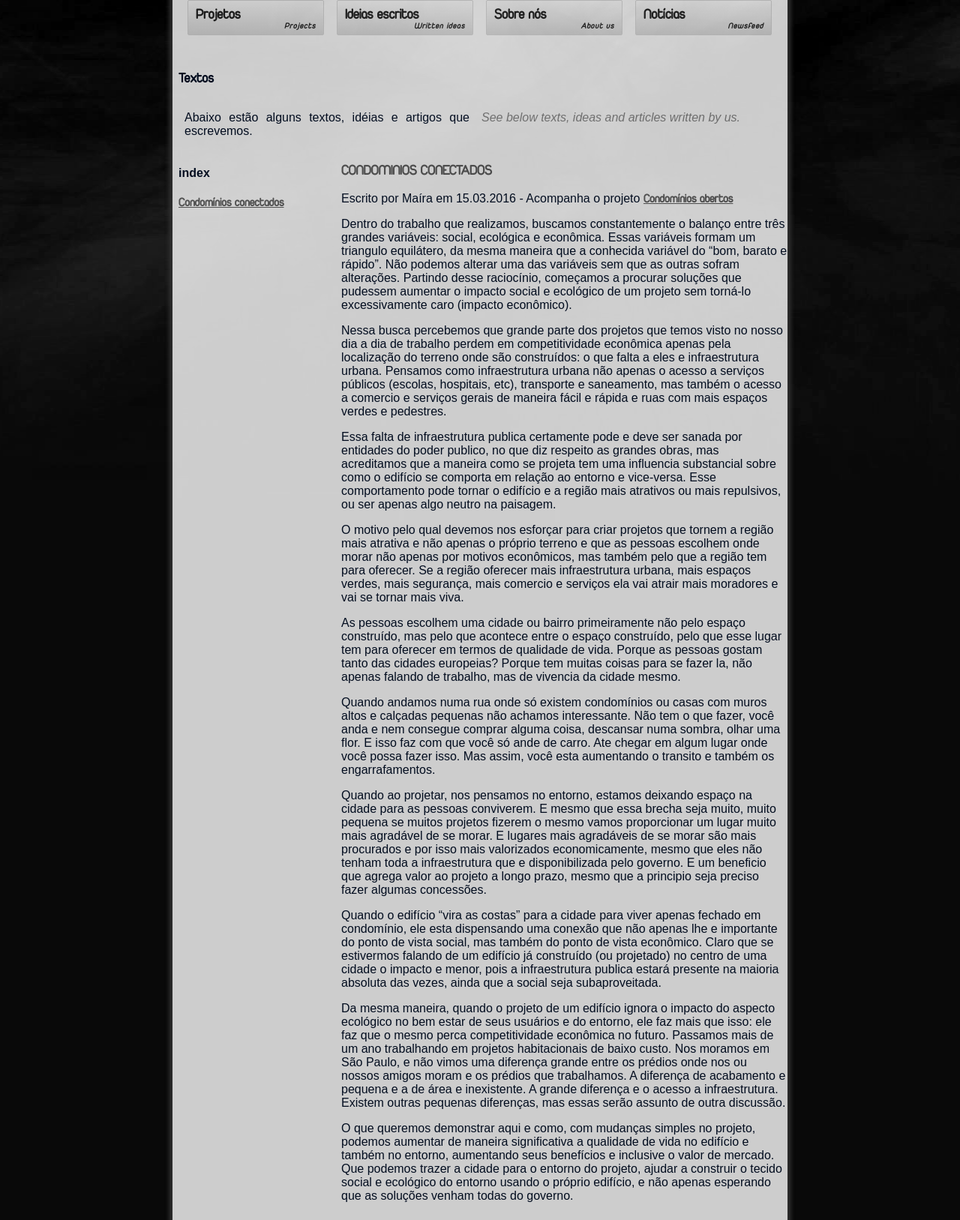
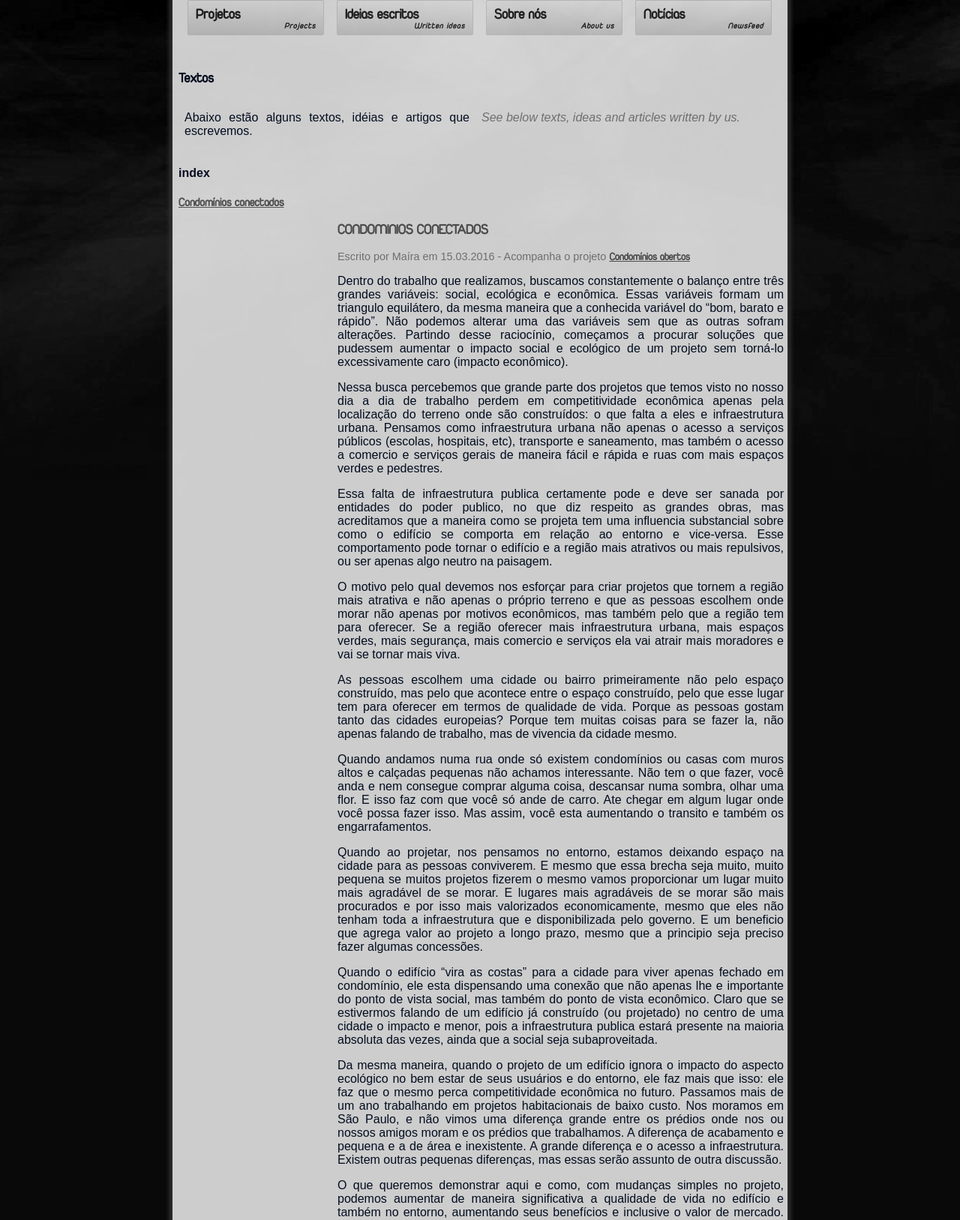
Before and after one commit to uncreatednet/site, a PHP site: page /index.php?page=textos in a window 1280 px wide. Shown: the part 248-1875 px from the top of the page at 75% size. Run offline with PHP 8.4, Linux system fonts and the light colour scheme; data that the repository does not hold is empty.

Commit message:
css fixes

```diff
--- a/pages/textos.html
+++ b/pages/textos.html
@@ -29,7 +29,7 @@
 
         <a id="condominios-conectados"><h3>CONDOMINIOS CONECTADOS</h3></a>
 
-        <p class="assinatura">Escrito por Maíra em 15.03.2016 - Acompanha o projeto <a href="/?page=condominios">Condomínios abertos</a></p>
+        <p class="text-signed">Escrito por Maíra em 15.03.2016 - Acompanha o projeto <a href="/?page=condominios">Condomínios abertos</a></p>
 
         <p>Dentro do trabalho que realizamos, buscamos constantemente o balanço entre três grandes variáveis: social, ecológica e econômica. Essas variáveis formam um triangulo equilátero, da mesma maneira que a conhecida variável do “bom, barato e rápido”. Não podemos alterar uma das variáveis sem que as outras sofram alterações. Partindo desse raciocínio, começamos a procurar soluções que pudessem aumentar o impacto social e ecológico de um projeto sem torná-lo excessivamente caro (impacto econômico).</p>
 
--- a/uncreated.css
+++ b/uncreated.css
@@ -428,10 +428,16 @@
 
 .text-content {
     width: 595px;
-    padding-left: 15px;
+    padding: 0 5px 0 15px;
     float: right;
+    text-align: justify;
 }
 
 .text-article {
     margin-bottom: 25px;
 }
+
+.text-signed {
+    color: #888888;
+    font-size: 0.9em;
+}
```
